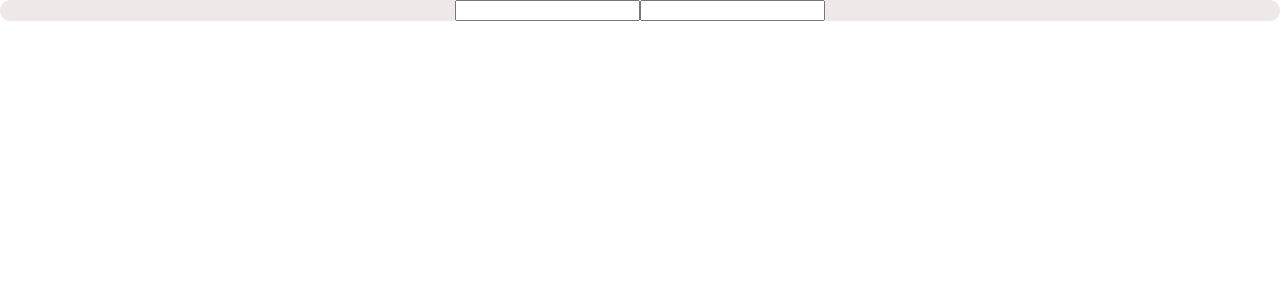
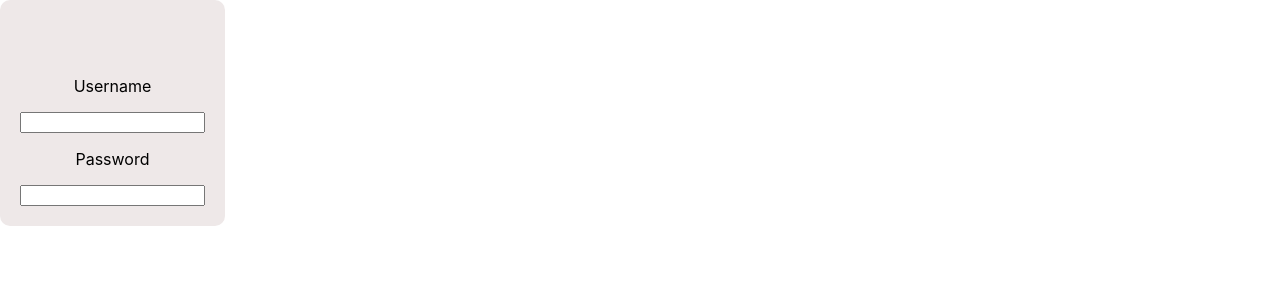
Before and after one commit to omelettech/101400761_comp3123_assignment2_reactjs, a React (Create React App) app: page /login in a window 1280 px wide. Shown: the top 300 px of the page. Built offline with nearby package versions, Linux system fonts and the light colour scheme.

Commit message:
Updated forms component styling

```diff
--- a/src/Screens/Auth/_Form.tsx
+++ b/src/Screens/Auth/_Form.tsx
@@ -2,25 +2,33 @@ import React, {SetStateAction} from "react";
 
 
 interface AuthFormProps{
+    label:string
     username:string
     setUsername:React.Dispatch<React.SetStateAction<string>>
     password:string
     setPassword:React.Dispatch<React.SetStateAction<string>>
 
 }
-export default function AuthForm({username,password,setUsername,setPassword}:AuthFormProps){
+export default function AuthForm({label,username,password,setUsername,setPassword}:AuthFormProps){
     return(
         <div style={{
             display:"flex",
+            flexDirection:"column",
             alignItems:"center",
+            width:"fit-content",
+            padding:20,
+
             justifyContent:"center",
             borderRadius:10,
             backgroundColor:"#eee8e8"
         }}>
+            <h2>{label}</h2>
+            <p>Username</p>
             <input
                 value={username}
                 onChange={(val)=>setUsername(val.target.value)}
             />
+            <p>Password</p>
             <input
                 type={"password"}
                 value={password}
```
